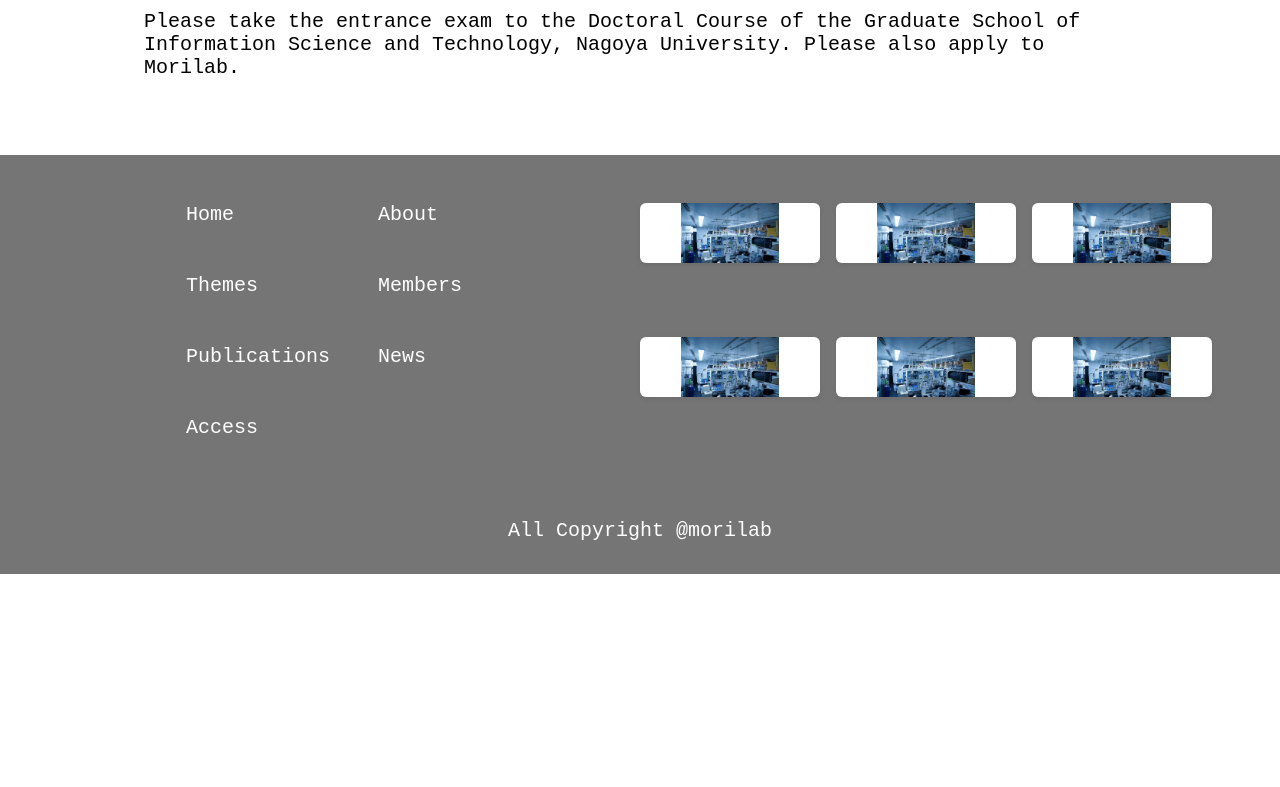
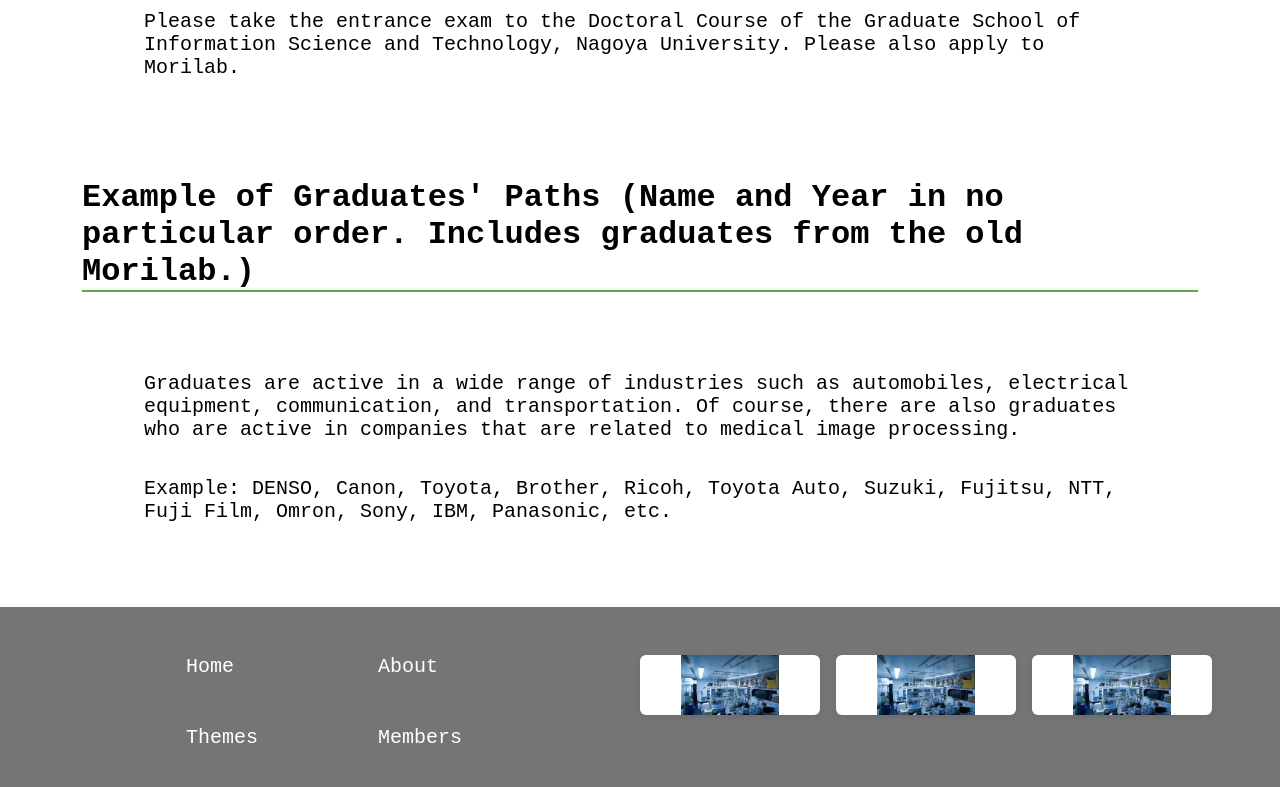
Before and after one commit to YutaK1026/morilab-web, a Next.js app: page /en/about in a window 1280 px wide. Shown: the part 1740-2527 px from the top of the page. Before the commit the page ends 2314 px from the top, so only its background shows below. Built offline with nearby package versions, Linux system fonts and the light colour scheme.

Commit message:
feat: aboutページ完成

```diff
--- a/src/components/pages/about/clients.module.css
+++ b/src/components/pages/about/clients.module.css
@@ -4,6 +4,10 @@
   align-items: center;
   gap: 3rem;
   padding: 60px 20px 60px 20px;
+
+  @media (max-width: 640px) {
+    padding: 40px 20px 40px 20px;
+  }
 }
 
 .professorSection {
@@ -21,6 +25,7 @@
   /* スマホ：縦並び */
   @media (max-width: 640px) {
     grid-template-columns: 1fr;
+    gap: 1.5rem;
   }
 }
 
@@ -74,9 +79,33 @@
   gap: 0.5rem;
   align-items: flex-start;
   font-family: "JetBrains Mono", monospace;
-  padding-bottom: 16px;
 }
 .entryDescription {
   width: 100%;
   font-size: var(--font-size-md);
 }
+
+.pathSection {
+  display: flex;
+  flex-direction: column;
+  align-items: center;
+  gap: 3rem;
+  padding: 40px 20px 40px 20px;
+}
+
+.pathContainer {
+  width: 80%;
+  font-size: var(--font-size-md);
+  font-family: "JetBrains Mono", monospace;
+  gap: 1.5rem;
+}
+.pathDescription {
+  padding-bottom: 16px;
+  font-size: var(--font-size-md);
+  font-family: "JetBrains Mono", monospace;
+}
+.pathExample {
+  padding-bottom: 24px;
+  font-size: var(--font-size-md);
+  font-family: "JetBrains Mono", monospace;
+}
--- a/src/components/pages/about/clients.tsx
+++ b/src/components/pages/about/clients.tsx
@@ -85,3 +85,17 @@ export const EntrySection = () => {
     </div>
   );
 };
+
+/* 研究室生の進路 */
+export const PathSection = () => {
+  const t = useTranslations("about.path");
+  return (
+    <div className={styles.pathSection}>
+      <SectionHeader label={t("title")} size="lg" />
+      <div className={styles.pathContainer}>
+        <p className={styles.pathDescription}>{t("description")}</p>
+        <p className={styles.pathExample}>{t("example")}</p>
+      </div>
+    </div>
+  );
+};
--- a/src/components/pages/about/index.tsx
+++ b/src/components/pages/about/index.tsx
@@ -4,6 +4,7 @@ import {
   ProfessorSection,
   MessageSection,
   EntrySection,
+  PathSection,
 } from "./clients";
 
 export default function AboutPage() {
@@ -13,6 +14,7 @@ export default function AboutPage() {
       <ProfessorSection />
       <MessageSection />
       <EntrySection />
+      <PathSection />
     </div>
   );
 }
--- a/src/messages/en.json
+++ b/src/messages/en.json
@@ -53,6 +53,11 @@
         "title": "Graduate Student (Doctor)",
         "description": "Please take the entrance exam to the Doctoral Course of the Graduate School of Information Science and Technology, Nagoya University. Please also apply to Morilab."
       }
+    },
+    "path": {
+      "title": "Example of Graduates' Paths (Name and Year in no particular order. Includes graduates from the old Morilab.)",
+      "description": "Graduates are active in a wide range of industries such as automobiles, electrical equipment, communication, and transportation. Of course, there are also graduates who are active in companies that are related to medical image processing.",
+      "example": "Example: DENSO, Canon, Toyota, Brother, Ricoh, Toyota Auto, Suzuki, Fujitsu, NTT, Fuji Film, Omron, Sony, IBM, Panasonic, etc."
     }
   }
 }
--- a/src/messages/ja.json
+++ b/src/messages/ja.json
@@ -53,6 +53,11 @@
         "title": "大学院生(博士)",
         "description": "名古屋大学大学院情報学研究科知能システム学専攻博士課程前期課程に在学中の場合には後期課程へ進学してください。その際森研究室への配属を希望してください。"
       }
+    },
+    "path": {
+      "title": "卒業生の進路の例 (名称・年次順不同。旧末永研究室卒業生を含みます)",
+      "description": "卒業生は自動車、電機、通信、輸送機など幅広い業種の会社で活躍しています。もちろん、医用画像処理に関連した研究開発を行っている会社で活躍している先輩方もいます。博士課程後期課程（いわゆる博士課程）の卒業生のみなさんも大学関係だけでなく、企業でも活躍しています。",
+      "example": "例：デンソー　キヤノン　トヨタ自動車　ブラザー　リコー　豊田自動織機　スズキ　富士通　NTT 富士フィルム　オムロン　ソニー　日本IBM パナソニック 等"
     }
   }
 }
--- a/src/messages/zh.json
+++ b/src/messages/zh.json
@@ -53,6 +53,11 @@
         "title": "研究生（博士）",
         "description": "您应该向名古屋大学大学院信息学研究科的智能系统博士课程提出申请。届时，请申请派往森实验室工作。"
       }
+    },
+    "path": {
+      "title": "毕业生就业去向（按姓名和年份顺序，包括旧末永研究室毕业生）",
+      "description": "毕业生在汽车、电机、通信、运输等行业广泛就业。当然，也有活跃在医用图像处理相关研究开发的公司中的前辈。博士课程后期课程（俗称博士课程）的毕业生不仅在大学，而且在企业中也活跃。",
+      "example": "示例：DENSO、Canon、Toyota、Brother、Ricoh、Toyota Auto、Suzuki、Fujitsu、NTT、Fuji Film、Omron、Sony、IBM、Panasonic 等"
     }
   }
 }
```
